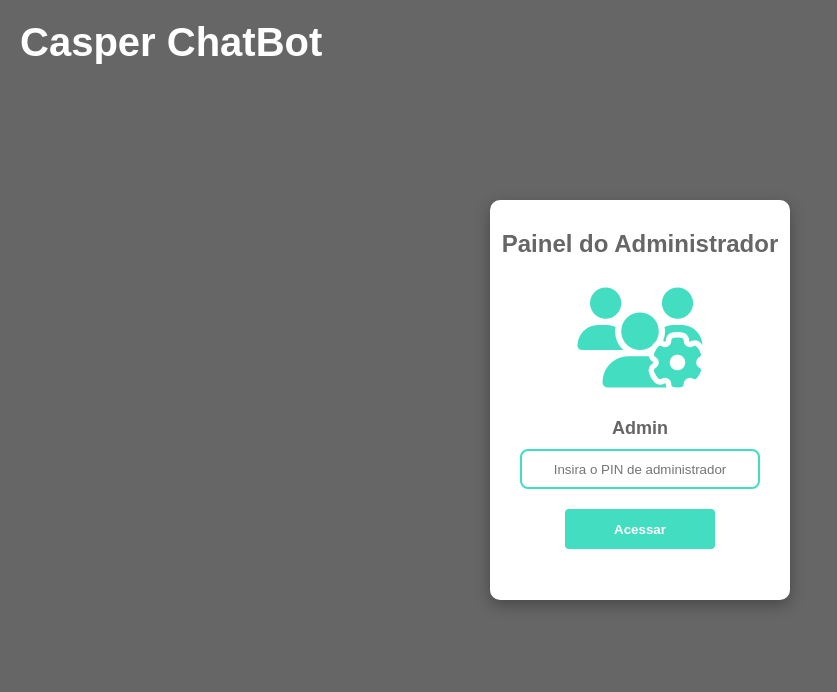
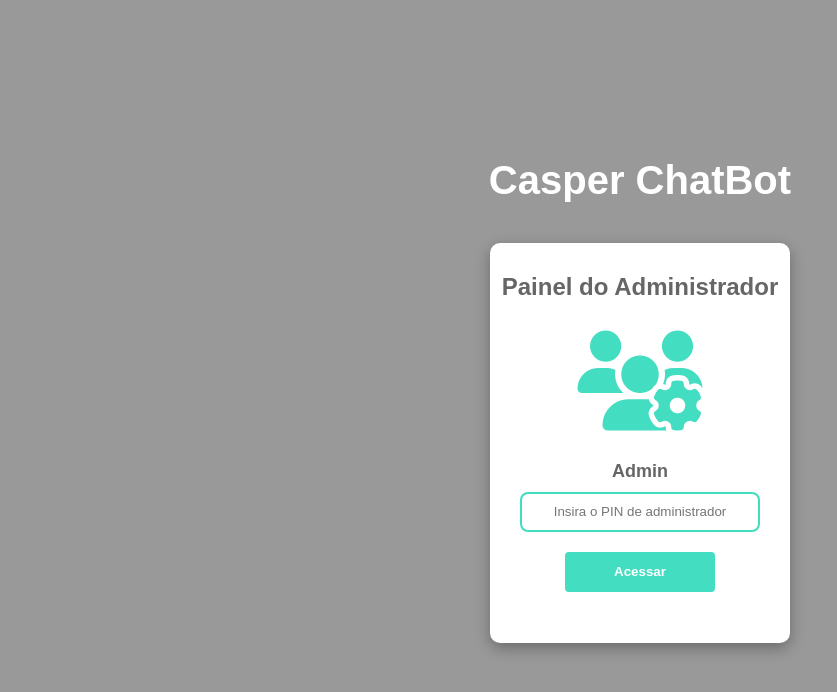
Before and after one commit to jessescn/casper, an Angular app in the folder frontend/: page /login in a window 1280 px wide. Shown: the top 692 px of the page, without its empty margins (0-837 px from the left). Built offline with nearby package versions, Linux system fonts and the light colour scheme.

Commit message:
Alteracao visual login

```diff
--- a/frontend/src/app/login/login.component.css
+++ b/frontend/src/app/login/login.component.css
@@ -1,17 +1,15 @@
 #login{
     display: flex;
+    flex-direction: column;
     justify-content: center;
     align-items: center;
     position: relative;
     height: 100vh;
-    background-color:#666;
+    background-color:#999;
 }
 
 #login h1{
-    position: fixed;
-    top: 0;
-    left: 0;
-    margin: 20px;
+    margin-bottom: 40px;
     color: #fff;
     font-size: 40px;
 }
```
